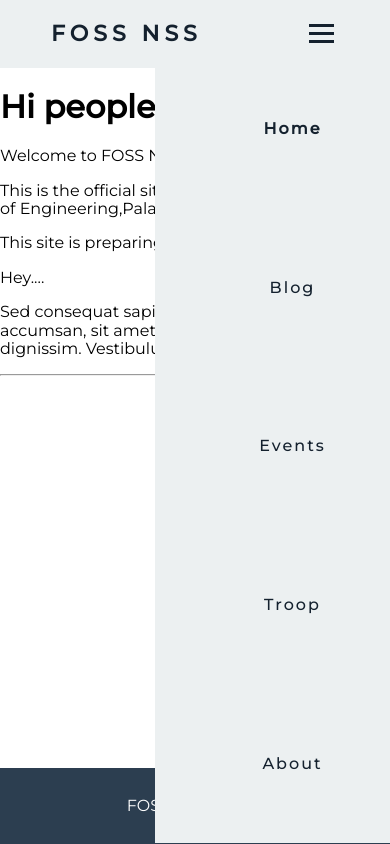
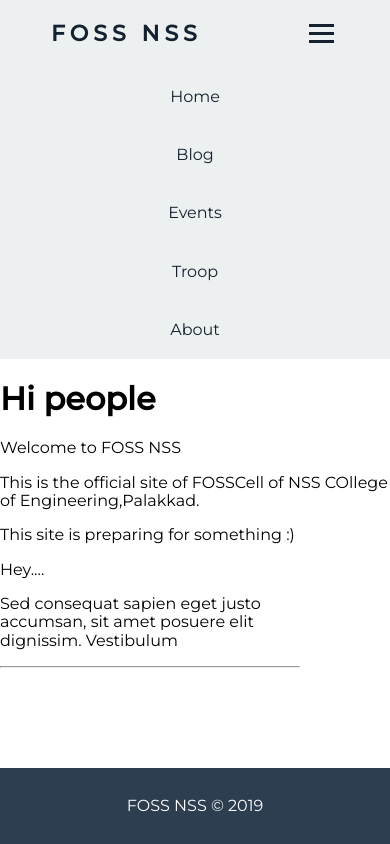
Before and after one commit to FOSSNSS/website, a Gatsby site: page / in a window 390 px wide. Both pictures are taken after a click on the element 321 px from the left and 33 px from the top of the page. Built offline with nearby package versions, Linux system fonts and the light colour scheme; Gatsby itself is replaced by a stand-in of ours.

Commit message:
rework navigation header from left side to topbar

```diff
--- a/src/components/header.js
+++ b/src/components/header.js
@@ -5,8 +5,8 @@ class Header extends Component {
   constructor(props) {
     super(props)
     this.state = {
-      isToggleOn: true,
-      toggleClassName: "nav-links",
+      isToggleOn: false,
+      toggleClassName: "nav-active",
     }
 
     // This binding is necessary to make `this` work in the callback
@@ -17,21 +17,23 @@ class Header extends Component {
     if (!this.state.isToggleOn) {
       this.setState(state => ({
         isToggleOn: !state.isToggleOn,
-        toggleClassName: `nav-links`,
+        toggleClassName: `onmobile`,
       }))
     } else {
       this.setState(state => ({
         isToggleOn: !state.isToggleOn,
-        toggleClassName: `nav-links nav-active`,
+        toggleClassName: `onmobile nav-active`,
       }))
     }
   }
 
   render() {
     return (
+      <div>
         <nav>
           <div className="logo">FOSS NSS</div>
-        <ul className={this.state.toggleClassName}>
+
+           <ul className="nav-links">
           <li>
             <Link to="/" activeClassName="active-link">Home</Link>
           </li>
@@ -48,12 +50,53 @@ class Header extends Component {
             <Link to="/about" activeClassName="active-link">About</Link>
           </li>
         </ul>
+
           <div className="burger" onClick={this.toggleClass}>
             <div className="line1"></div>
             <div className="line2"></div>
             <div className="line3"></div>
           </div>
         </nav>
+        <ul className={this.state.toggleClassName}>
+          <li>
+            <Link to="/" activeClassName="active-link">
+              Home
+            </Link>
+          </li>
+          <li>
+            <Link
+              to="/blog"
+              activeClassName="active-link"
+              partiallyActive={true}
+            >
+              Blog
+            </Link>
+          </li>
+          <li>
+            <Link
+              to="/events"
+              activeClassName="active-link"
+              partiallyActive={true}
+            >
+              Events
+            </Link>
+          </li>
+          <li>
+            <Link
+              to="/members"
+              activeClassName="active-link"
+              partiallyActive={true}
+            >
+              Troop
+            </Link>
+          </li>
+          <li>
+            <Link to="/about" activeClassName="active-link">
+              About
+            </Link>
+          </li>
+        </ul>
+      </div>
     )
   }
 }
--- a/src/styles/components/_header.scss
+++ b/src/styles/components/_header.scss
@@ -1,4 +1,4 @@
-@import '../partials/colors';
+@import "../partials/colors";
 
 $header-logo: 22px;
 
@@ -17,13 +17,13 @@ nav {
     font-size: $header-logo;
   }
 
-	.nav-links{
+  .nav-links {
     display: flex;
     z-index: 10;
     width: 30%;
     justify-content: space-around;
 
-		li{
+    li {
       list-style: none;
     }
     a {
@@ -38,9 +38,9 @@ nav {
     }
   }
 
-	.burger{
+  .burger {
     display: none;
-		div{
+    div {
       width: 25px;
       height: 3px;
       background-color: $header-nav;
@@ -49,50 +49,61 @@ nav {
   }
 }
 
-@media screen and (max-width: 1100px){
+.onmobile{
+	display: none;
+}
+
+.nav-active{
+	display: none;
+}
+
+@media screen and (max-width: 1100px) {
   nav {
-		.nav-links{
+    .nav-links {
       width: 50%;
     }
   }
 }
 
-@media screen and (max-width: 768px){
-	body{
+@media screen and (max-width: 768px) {
+  body {
     overflow-x: hidden;
   }
   nav {
     .nav-links {
-			position: absolute;
-			right: 0px;
-			height: 94vh;
-			top: 4vh;
-			background-color: #ecf0f1;
-			display: flex;
-			flex-direction: column;
-			align-items: center;
-			width: 50%;
-			transform: translateX(100%);
-			transition: transform 0.5s ease-in;
-
-			li{
-				opacity: 0;
-				transform: translateX(100px);
-				transition: opacity 0.3s ease-in;
-				transition: transform 0.7s ease-in;
-			}
+      display: none;
     }
     .burger {
       display: block;
       cursor: pointer;
     }
+  }
+  .nav-active {
+	display: none !important;
 
-		.nav-active {
-			transform: translateX(0);
+  }
+  .onmobile {
+    display: inline-block;
+	list-style: none;
+	background: #ecf0f1;
+	margin: 0;
+	width: 100%;
+	padding-left: 0;
+	opacity: 100%;
 	li{
-				opacity: 1;
-				transform: translateX(0px);
+		text-align: center;
+		&:hover{
+			background: $footer-color;
+		}
+		&:active{
+			background: $footer-color;
+		}
+	}
+    a {
+      text-decoration: none;
+	  color: $header-nav;
+	  padding: 20px 150px;
+	  display:inline-block;
     }
   }
 }
-}
```
Lines whose indentation alone changed are shown as unchanged.
